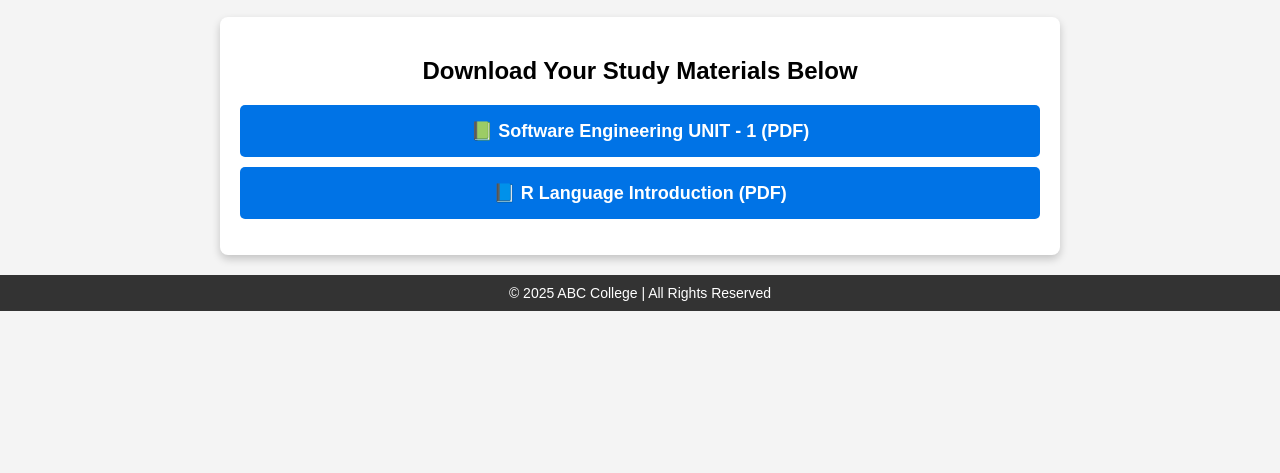
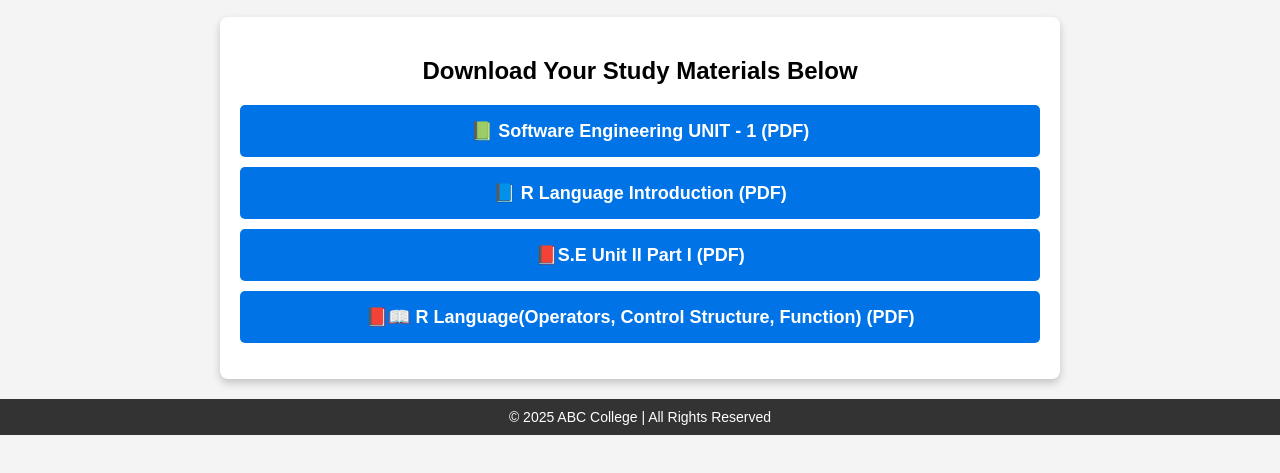
Before and after one commit to rajpus/mca24, a plain HTML site: page index.html in a window 1280 px wide. Shown: the part 71-544 px from the top of the page. Drawn offline with Linux system fonts and the light colour scheme.

Commit message:
Add files via upload

```diff
--- a/index.html
+++ b/index.html
@@ -89,13 +89,15 @@
 
             <li><a href="https://drive.google.com/file/d/1OuMIQ-o05iH42ju1erAcC52RG6n34fqe/view?usp=sharing" target="_blank">📘 R Language Introduction (PDF)</a></li>
 
-<!--
 
 
-	    <li><a href="https://drive.google.com/file/d/1PSuNvthfCfmJdOgEuJ5YfdYNquU2_Q3d/view?usp=sharing" target="_blank"> 📕Loops Structure (PDF)</a></li>
+
+	    <li><a href="https://drive.google.com/file/d/1SnNFXG2-w0oJ2K9FnXf-HfAmRDAS6-3J/view?usp=sharing" target="_blank"> 📕S.E Unit II Part I (PDF)</a></li>
 
 
- <li><a href="https://drive.google.com/file/d/1XnF3vGryhhSx1Yl_9Ffnr8x9F9_gKvMX/view?usp=sharing" target="_blank">📕📖 Assignment 1 (PDF)</a></li>
+ <li><a href="https://drive.google.com/file/d/1nwrrQ3HwZT19JfzUBpAghr8s5ObMWsaJ/view?usp=sharing" target="_blank">📕📖 R Language(Operators, Control Structure, Function) (PDF)</a></li>
+
+<!--
  <li><a href="https://drive.google.com/file/d/182tetyYBgFblDoy3FzWoM72qyWdF9Ua7/view?usp=sharing" target="_blank">📔 QBASIC INSTALLER (EXE)</a></li>
 
 
```
